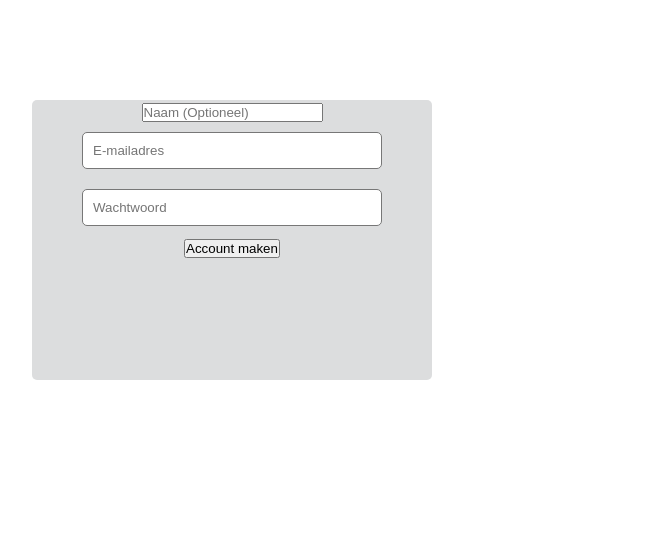
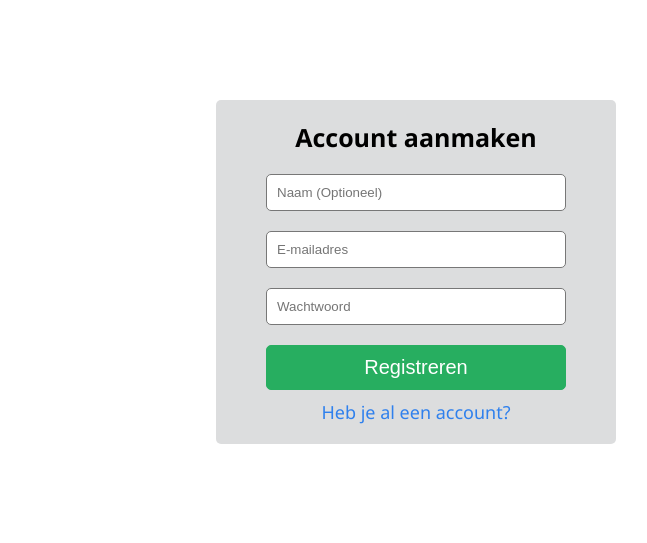
Before and after one commit to JoostHeijmans139/B3-Takenlijst, a PHP site: page /delta/signUp.php in a window 1280 px wide. Shown: the part 75-618 px from the top of the page, without its empty margins (224-871 px from the left). Run offline with PHP 8.4, Linux system fonts and the light colour scheme.

Commit message:
Login opmaak werkende gemaakt op registratiepagina

```diff
--- a/login.php
+++ b/login.php
@@ -18,11 +18,11 @@
                 <div class="loginBox">
                     <h1>Login bij de Takenlijst</h1>
                     <div class="form-group">
-                        <input type="email" name="email" id="email" placeholder="E-mailadres">
+                        <input type="email" name="email" id="email" placeholder="E-mailadres" required>
                     </div>
 
                     <div class="form-group">
-                        <input type="password" name="password" id="password" placeholder="Wachtwoord">
+                        <input type="password" name="password" id="password" placeholder="Wachtwoord" required>
                     </div>
 
                     <div class="form-group">
--- a/public_html/css/main.css
+++ b/public_html/css/main.css
@@ -15,7 +15,6 @@ body {
 
 h1 {
     font-size: 25px;
-    margin-top: 10px;
     margin-bottom: 10px;
 }
 
@@ -74,13 +73,13 @@ form {
 
 .loginBox {
     margin: 100px;
+    padding: 20px 0px;
     width: 400px;
-    height: 280px;
     background-color: #dcddde;
     border-radius: 5px;
 }
 
-input[type=email], input[type=password], #submit {
+#email, #password, #submit, #name {
     width: 300px;
     margin: 10px;
     padding: 10px;
@@ -102,7 +101,7 @@ input[type=email], input[type=password], #submit {
     }
 }
 
-.signUp {
+.accountQuestion {
     color: #2f80ed;
     font-size: 18px;
 
--- a/signUp.php
+++ b/signUp.php
@@ -14,20 +14,30 @@
 
 
     <div class="wrapper">
+        <form>
             <div class="loginBox">
+                <h1>Account aanmaken</h1>
                 <div class="form-group">
                     <input type="text" name="name" id="name" placeholder="Naam (Optioneel)" required>
                 </div>
+
                 <div class="form-group">
                     <input type="email" name="email" id="email" placeholder="E-mailadres" required>
                 </div>
+
                 <div class="form-group">
                     <input type="password" name="password" id="password" placeholder="Wachtwoord" required>
                 </div>
 
-            <input type="submit" value="Account maken">
+                <div class="form-group">
+                    <input type="submit" name="submit" id="submit" value="Registreren">
+                </div>
+
+                <a href="login.php" class="accountQuestion">Heb je al een account?</a>
+
 
             </div>
+        </form>
     </div>
 
 </body>
```
Lines whose indentation alone changed are shown as unchanged.
